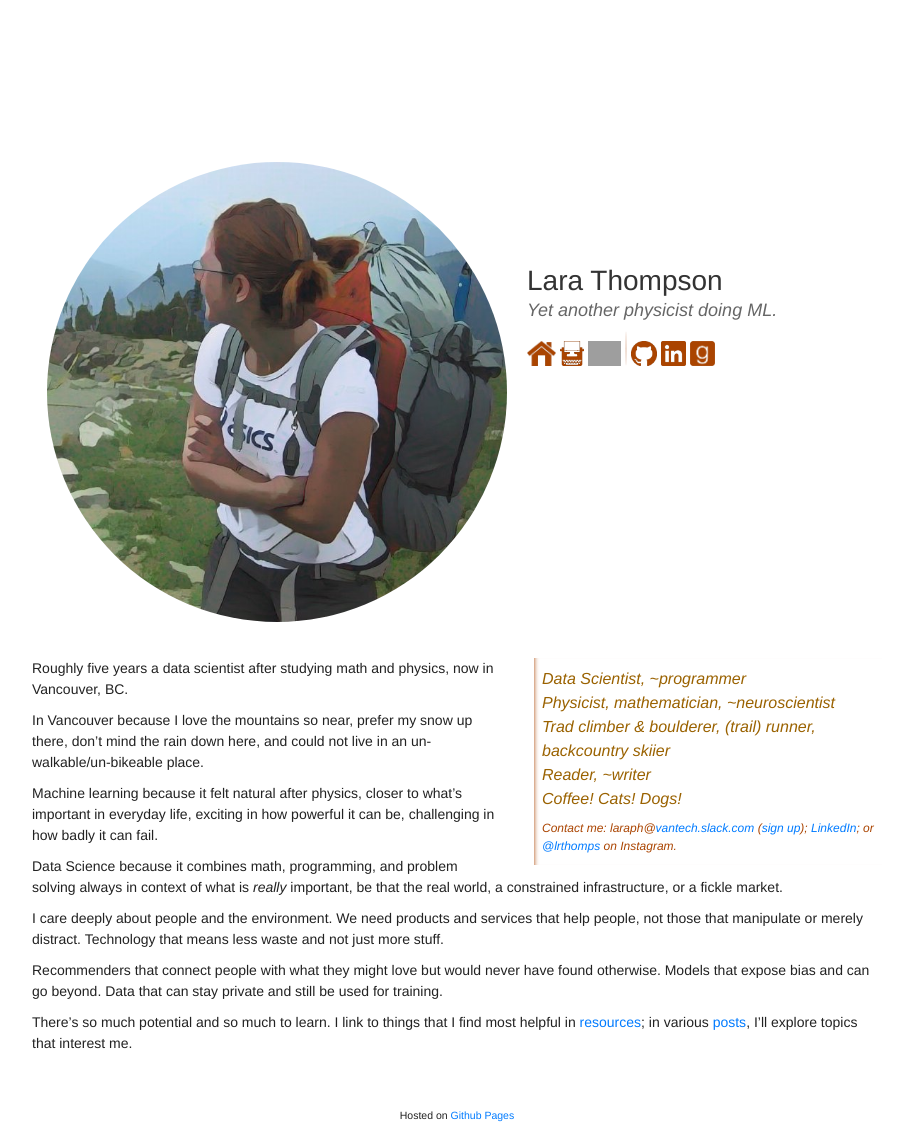
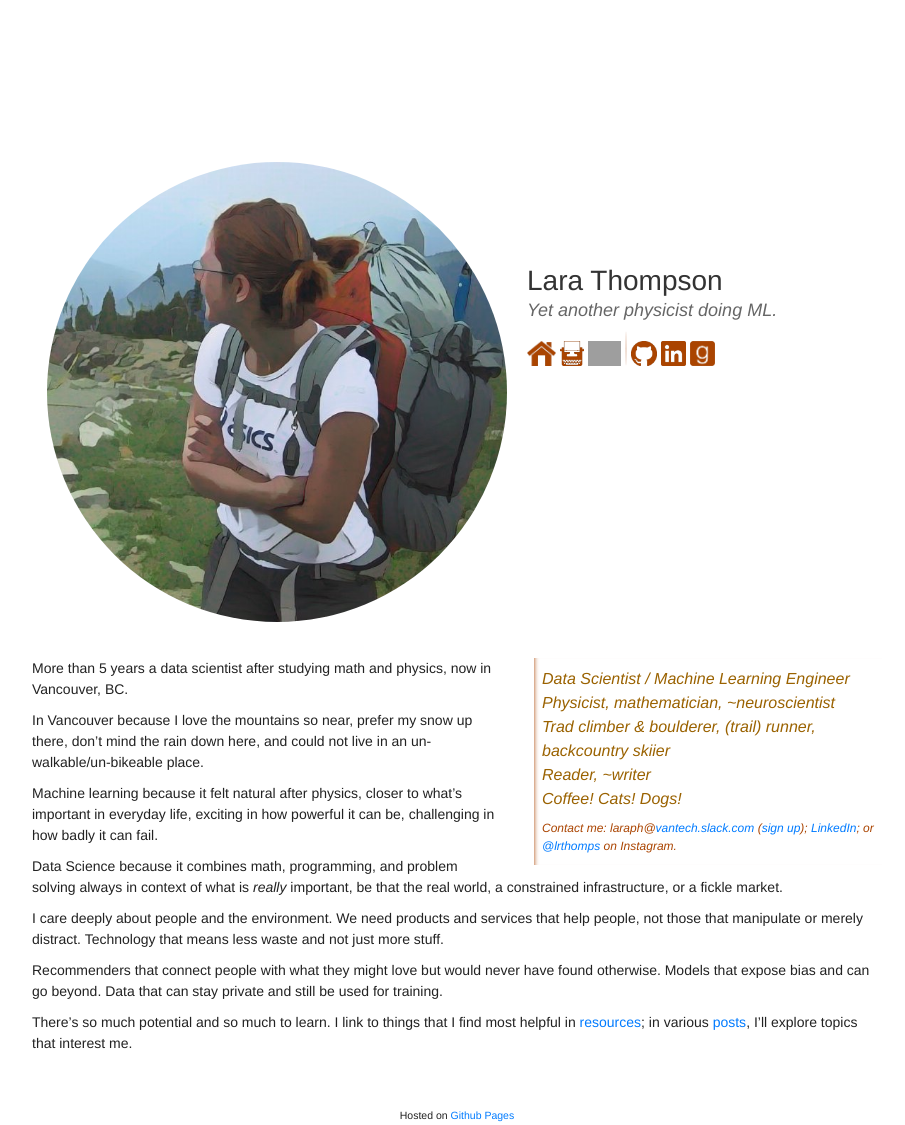
Before and after one commit to lrthomps/lrthomps.github.io, a Jekyll site: the page built from index.md, in a window 1280 px wide. Shown: the whole page, without its empty margins (183-1088 px from the left). Built offline with Jekyll 4.4.1, drawn with Linux system fonts in a browser that asks for light colours; grey boxes are pictures that could not be loaded.

Commit message:
Update index.md

```diff
--- a/index.md
+++ b/index.md
@@ -4,7 +4,7 @@ layout: frontpage
 
 
 <aside><h3>
-    Data Scientist, ~programmer<br>
+    Data Scientist / Machine Learning Engineer<br>
     Physicist, mathematician, ~neuroscientist<br>
     Trad climber & boulderer, (trail) runner, backcountry skiier<br>
     Reader, ~writer<br>
@@ -14,7 +14,7 @@ layout: frontpage
 </aside>
 
 
-Roughly five years a data scientist after studying math and physics, now in Vancouver, BC.
+More than 5 years a data scientist after studying math and physics, now in Vancouver, BC.
 
 In Vancouver because I love the mountains so near, prefer my snow up there, don’t mind the rain down here, and could not live in an un-walkable/un-bikeable place.
 
```
